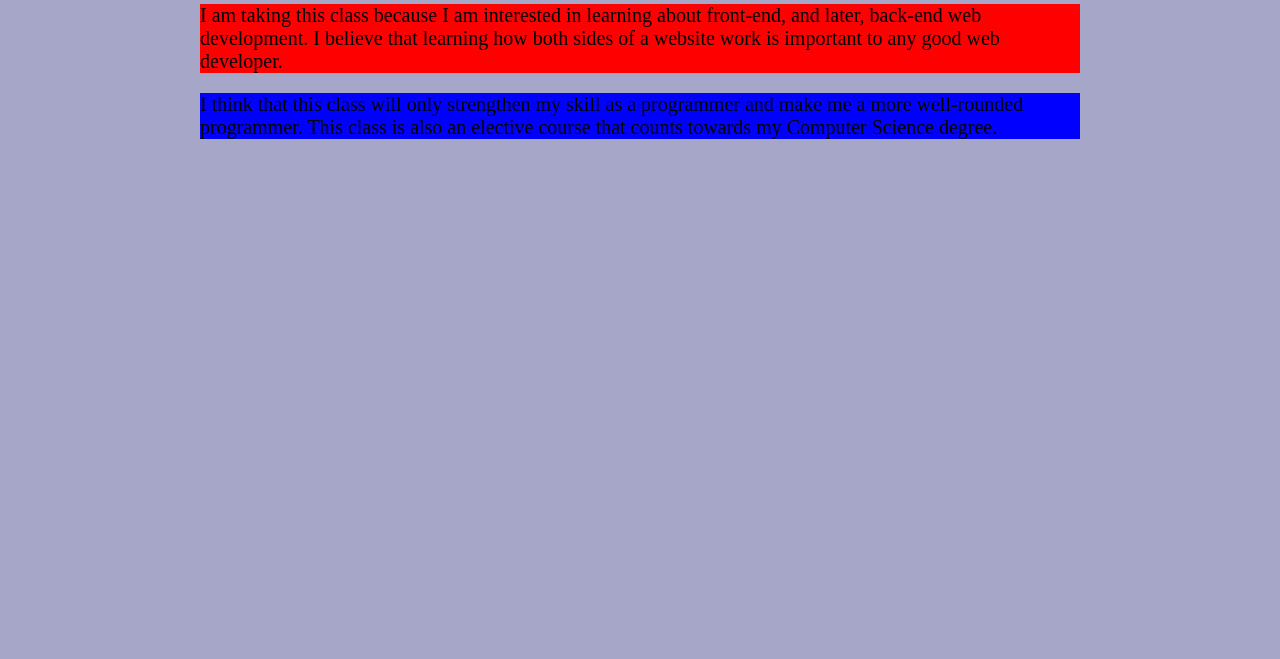
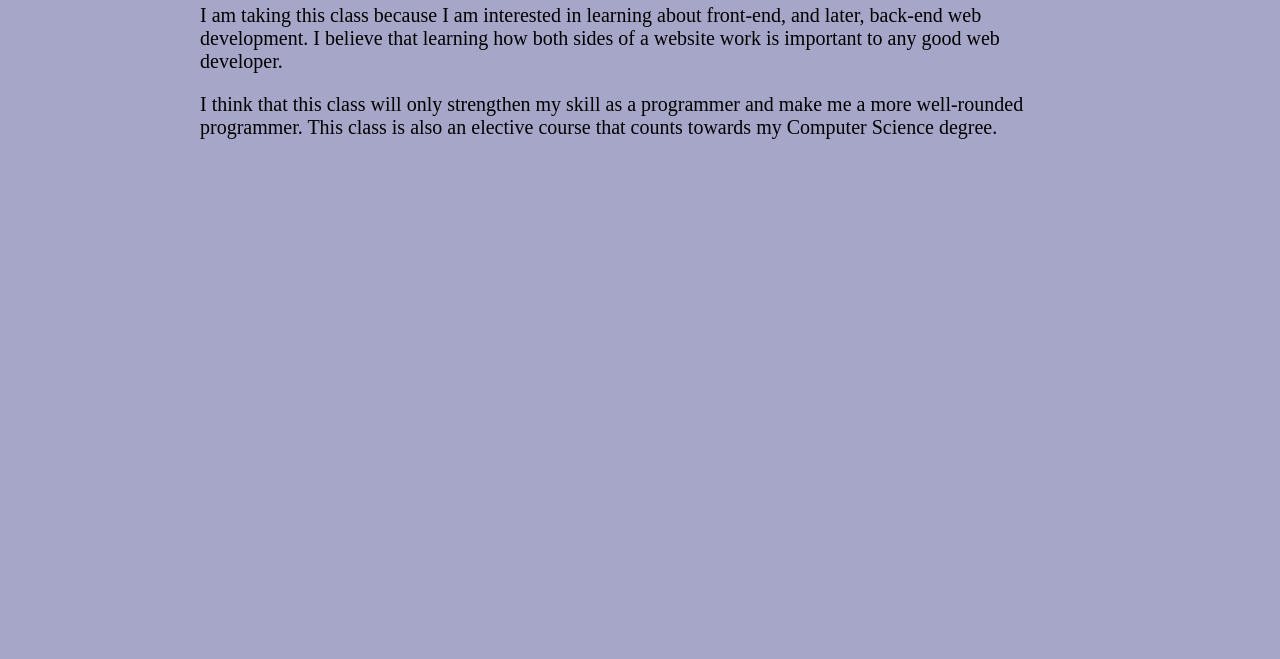
Before and after one commit to ColinTakushi/colintakushi.github.io, a plain HTML site: page Taking_Course.html in a window 1280 px wide. Shown: the part 141-800 px from the top of the page. Drawn offline with nearby package versions, Linux system fonts and the light colour scheme.

Commit message:
Changed Styling

```diff
--- a/Taking_Course.html
+++ b/Taking_Course.html
@@ -18,15 +18,15 @@
       </nav>
     </header>
     <section class="text-class">
-      <p style="background-color: red;">
-        I am taking this class because I am interested in learning about
+      <p>
+         I am taking this class because I am interested in learning about
         front-end, and later, back-end web development. I believe that learning
         how both sides of a website work is important to any good web
         developer.
       </p>
 
-      <p style="background-color: blue;">
-        I think that this class will only strengthen my skill as a
+      <p>
+         I think that this class will only strengthen my skill as a
         programmer and make me a more well-rounded programmer. This class is
         also an elective course that counts towards my Computer Science degree.
       </p>
```
